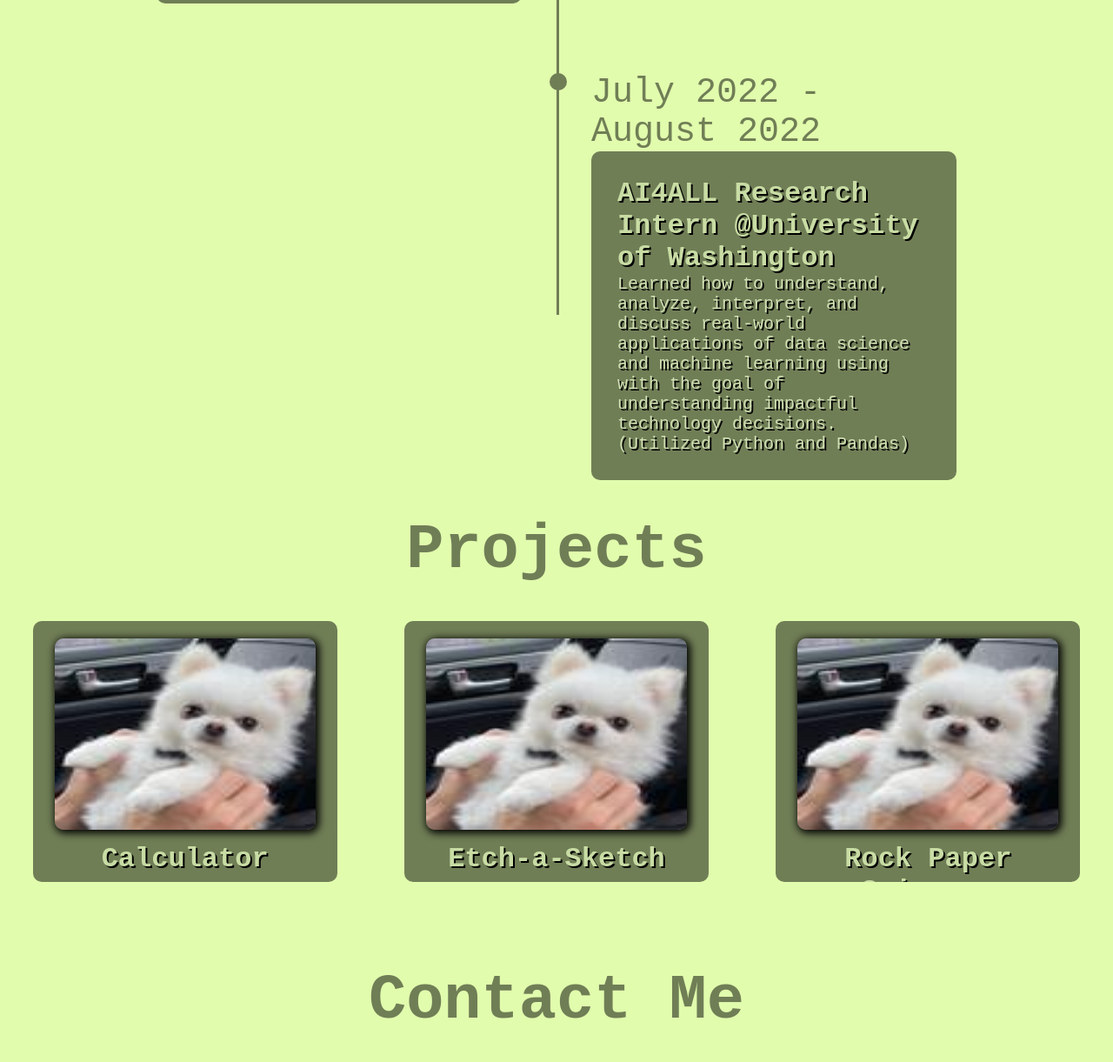
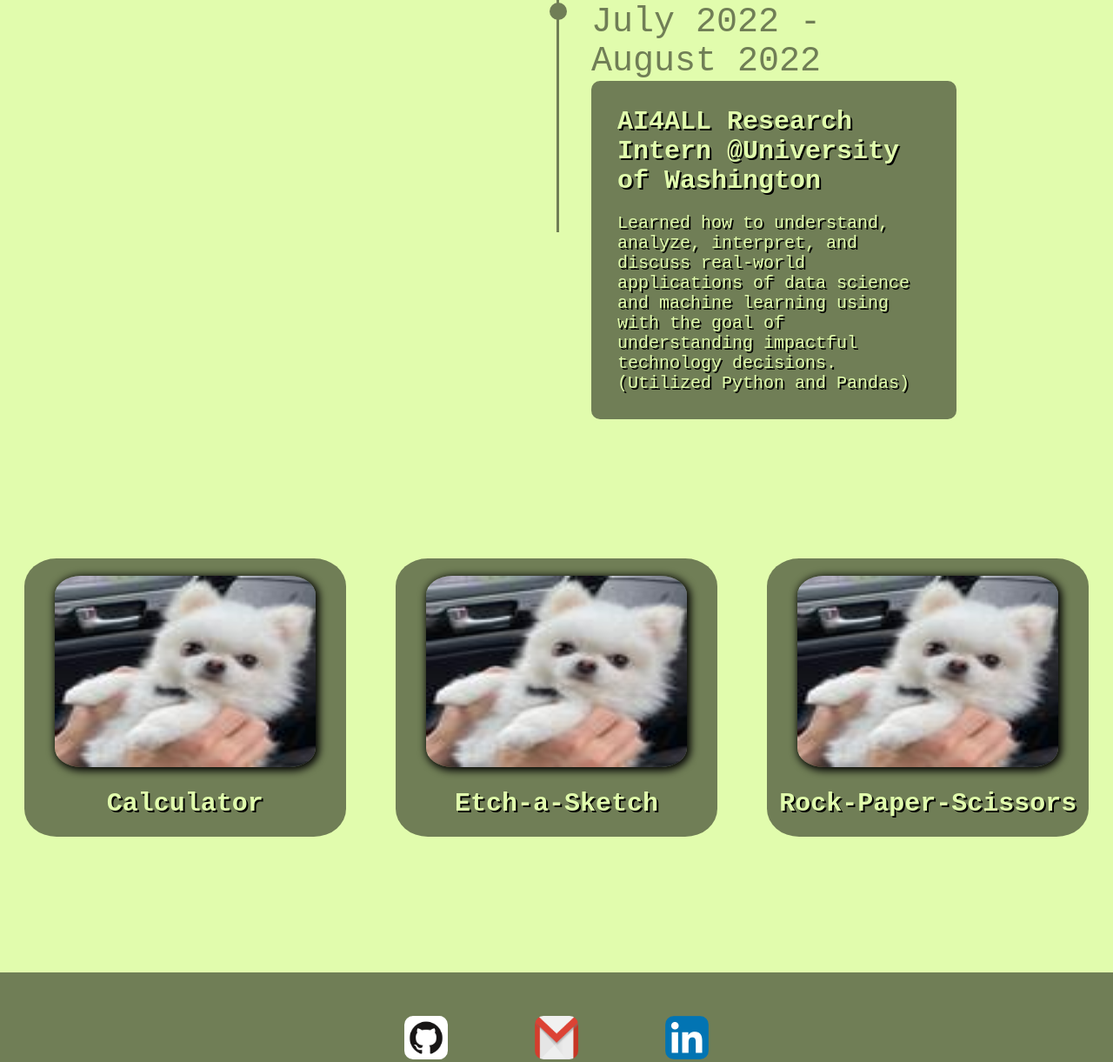
Before and after one commit to JoonEom/Portfolio-Website, a plain HTML site: page index.html in a window 1280 px wide. Shown: the part 945-2166 px from the top of the page at 87% size. Drawn offline with Linux system fonts and the light colour scheme.

Commit message:
Touching up styles and color themes

```diff
--- a/index.html
+++ b/index.html
@@ -35,7 +35,6 @@
             </div>
             <!-- Experience Section (timeline)-->
             <section id="navbar-experience" class="timeline-section">
-                <div class="title"> Experience Timeline </div>
                 <div class="timeline-items">
                     <div class="timeline-textbox">
                         <div class="timeline-dot"></div>
@@ -60,7 +59,6 @@
             </section>
             <!-- Project Section -->
             <section id="navbar-project" class="portfolio-section">
-                <div class="title">Projects</div>
                 <div class="portfolio-container">
                     <a class="card" href="https://www.google.com/" target="_blank">
                             <img class="card-image" src="images/snowball_logo.jpeg"/>
@@ -79,7 +77,7 @@
                     <a class="card" href="https://www.google.com/" target="_blank">
                         <img class="card-image" src="images/snowball_logo.jpeg"/>
                         <div class="card-info">
-                            <h2>Rock Paper Scissors</h2>
+                            <h2>Rock-Paper-Scissors</h2>
                             <p>Lorem ipsum dolor sit amet, consectetur adipiscing elit,</p>
                         </div>
                     </a>
@@ -87,7 +85,6 @@
             </section>
             <!-- Contact Section -->
             <section id="navbar-contact">
-                <div class="title">Contact Me</div>
                 <div class="contact-container">
                     <a class="contact-items" href="https://github.com/JoonEom" target="_blank">
                         <img class="contact-icons" src="images/github_icon.png"/>
--- a/styles.css
+++ b/styles.css
@@ -16,23 +16,24 @@ h1{
 }
 h2{
     font-family: "Courier New", Courier, monospace;
-    font-size: 32px;
-    font-weight: 700;
-    color: #c8dca4;
+    font-size: 30px;
+    font-weight: 600;
+    color: #e1fcad;
     text-shadow: 2px 2px black;
 }
 p{
     font-family: "Courier New", Courier, monospace;
     font-size: 20px;
-    font-weight: 500;
-    color: #d1e0b4;
+    font-weight: 350;
+    color: #e1fcad;
     text-shadow: 2px 2px black;
 
 }
 
 a{
     font-family: 'Courier New', Courier, monospace;
-    color: #edfdcd;
+    color: #e1fcad;
+    font-weight: 300;
     text-decoration: none;
 }
 
@@ -48,7 +49,7 @@ a{
     .navbar-logo{
         height: 54px;
         margin-left: 24px;
-        border: 4px solid #edfdcd;
+        border: 4px solid #e1fcad;
         /* makes the logo round*/
         border-radius: 25%;
         /* makes the logo rotate back when you exit the hover*/
@@ -82,25 +83,19 @@ a{
         display: block;
         /* gives each individual links some space*/
         padding: 32px;
+        transition: 0.2s;
     }
     .navbar-links a:hover{
         background-color: #9db079;
     }
 
 /* Title Section */
-.title{
-    font-family: "Courier New", Courier, monospace;
-    font-size: 72px;
-    font-weight: 700;
-    color: #707e56;
-    display: flex;
-    justify-content: center;
-    margin-bottom: 40px;
-}
 .title-section {
     display: flex;
     justify-content: center;
     align-items: center;
+    margin-bottom: 50px;
+    margin-top: -20px;
   }
 
   .media-box {
@@ -193,9 +188,15 @@ a{
     background-color: #707e56;
     border-radius: 10px;
     padding: 30px;
+    transition: 0.3s;
+}
+.timeline-info > p{
+    margin-top: 20px;
 }
 a > .timeline-info:hover{
     background-color: #465132;
+    box-shadow: 2px 2px 10px 2px black;
+
 }
 
 /* Portfolio Section */
@@ -211,14 +212,16 @@ a > .timeline-info:hover{
     flex-flow: row wrap;
     padding: 0px 24px 96px 24px;
     gap: 100px 50px;
+    margin-top: 120px;
+    margin-bottom: 60px;
 }
 .card{
     background-color: #707e56;
     display:flex;
     justify-content: center;
-    width: 350px;
-    height: 300px;
-    border-radius: 10px;
+    width: 370px;
+    height: 320px;
+    border-radius: 10%;
     transition: 0.75s;
     overflow: hidden;
     overflow: scroll;
@@ -234,11 +237,11 @@ a > .timeline-info:hover{
     position: absolute;
     width: 300px;
     height: 220px;
-    border-radius: 10px;
+    border-radius: 10%;
     box-shadow: 2px 2px 10px 2px black;
 }
 .card-info{
-    margin-top: 255px;
+    margin-top: 265px;
     text-align: center;
 
 }
```
